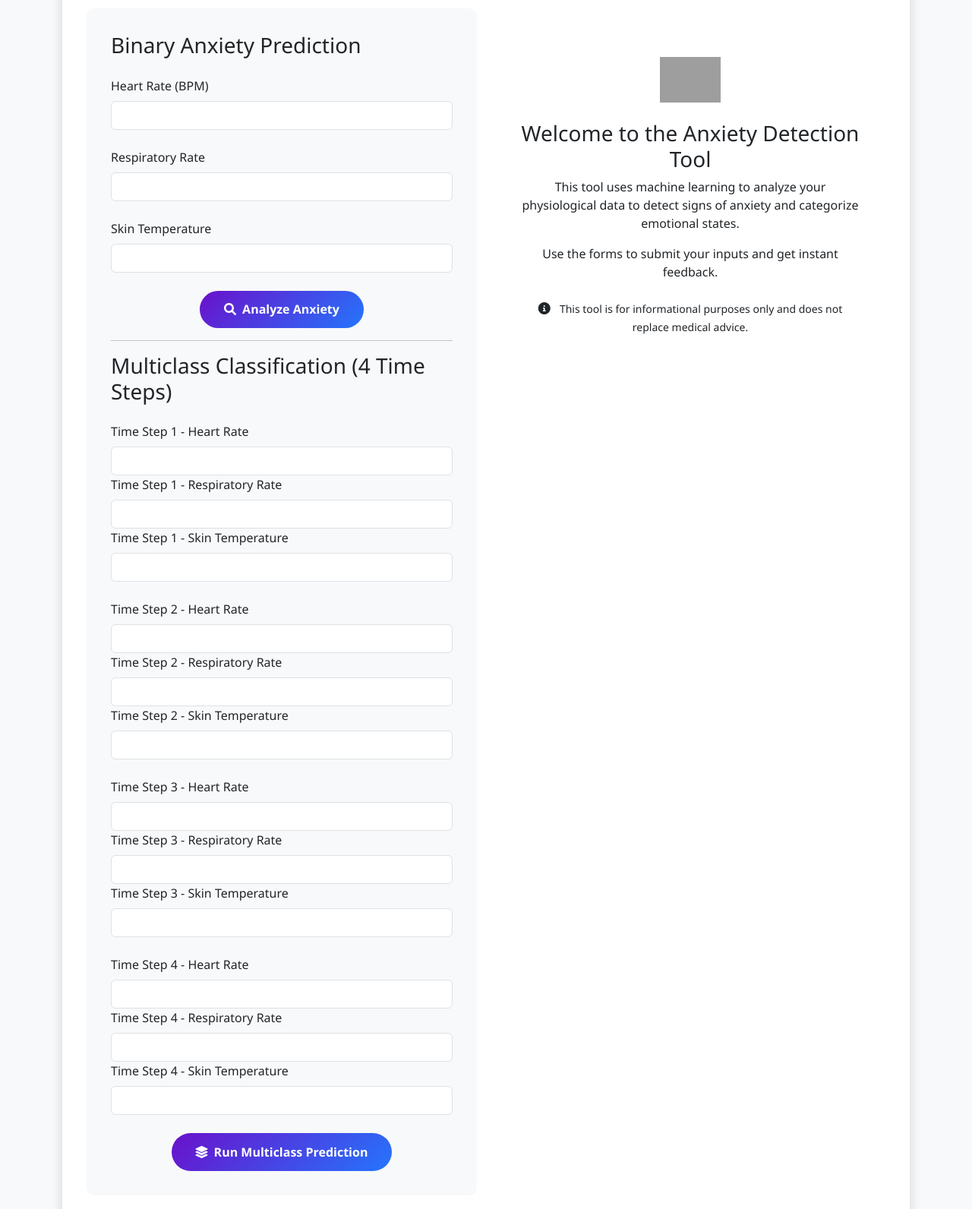
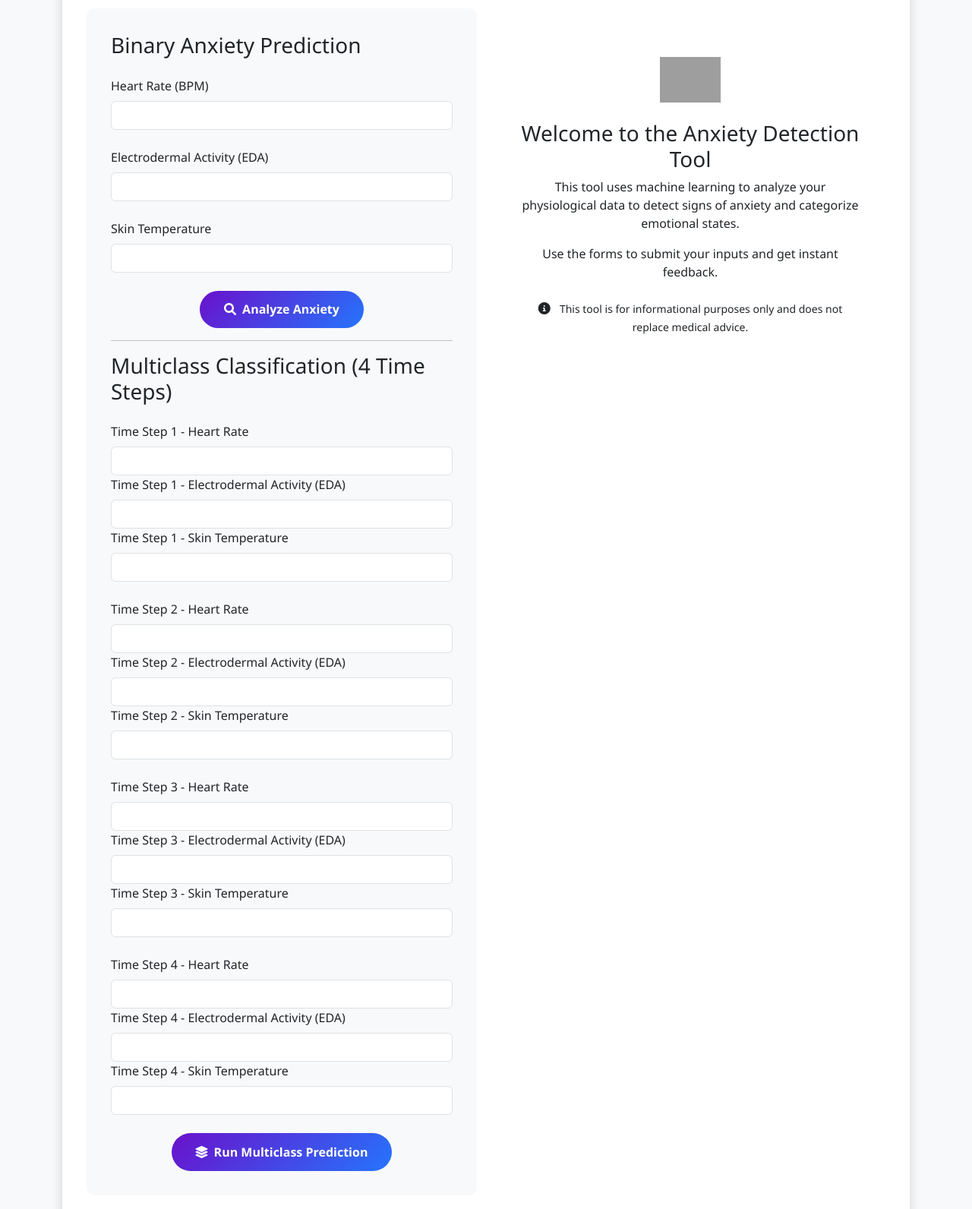
Before and after one commit to saketh-mallojjala/Anxiety_detection, a Flask app: page / in a window 1280 px wide. Shown: the part 213-1805 px from the top of the page at 76% size. Run offline with Flask 2, Linux system fonts and the light colour scheme; parts of the project's set-up code (start-up, migrations or seed data) failed here and were passed over; grey boxes are pictures that could not be loaded.

Commit message:
added EDA

```diff
--- a/templates/index_2.html
+++ b/templates/index_2.html
@@ -113,7 +113,7 @@
                                 <input type="number" step="any" class="form-control" id="input1" name="input1" required>
                             </div>
                             <div class="mb-4">
-                                <label for="input2" class="form-label">Respiratory Rate</label>
+                                <label for="input2" class="form-label">Electrodermal Activity (EDA)</label>
                                 <input type="number" step="any" class="form-control" id="input2" name="input2" required>
                             </div>
                             <div class="mb-4">
@@ -133,7 +133,7 @@
                             <div class="mb-4">
                                 <label class="form-label">Time Step {{ t }} - Heart Rate</label>
                                 <input type="number" step="any" class="form-control" name="input1_{{ t }}" required>
-                                <label class="form-label">Time Step {{ t }} - Respiratory Rate</label>
+                                <label class="form-label">Time Step {{ t }} - Electrodermal Activity (EDA)</label>
                                 <input type="number" step="any" class="form-control" name="input2_{{ t }}" required>
                                 <label class="form-label">Time Step {{ t }} - Skin Temperature</label>
                                 <input type="number" step="any" class="form-control" name="input3_{{ t }}" required>
```
